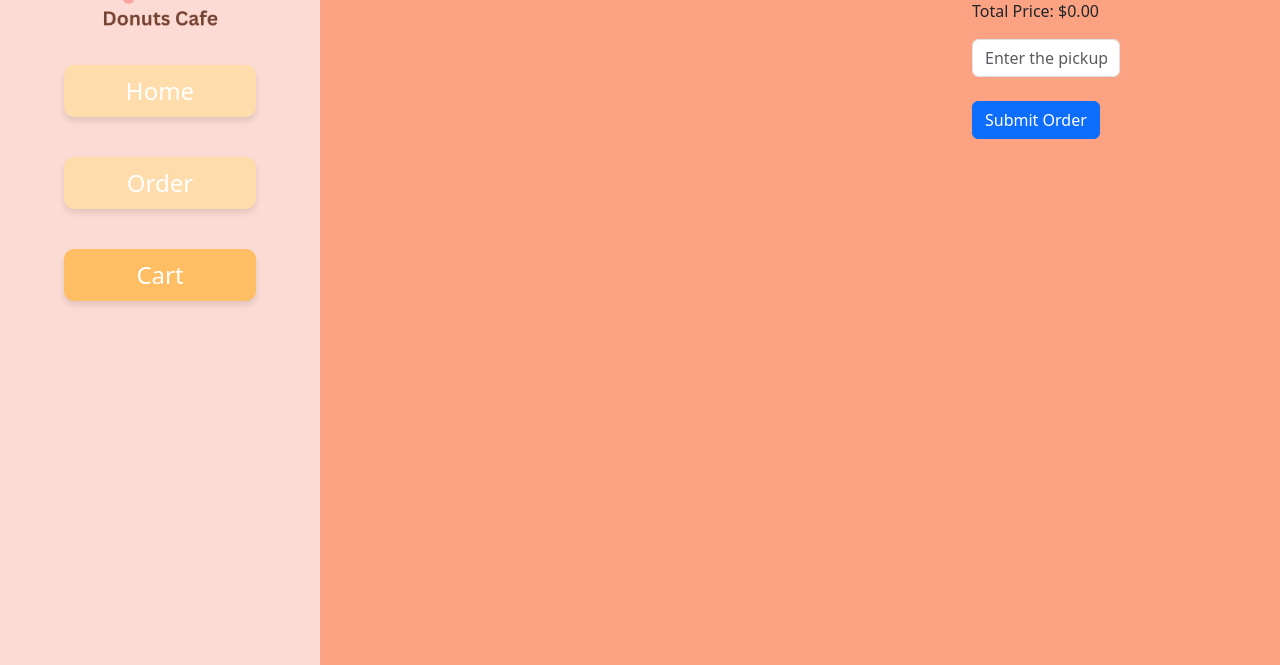
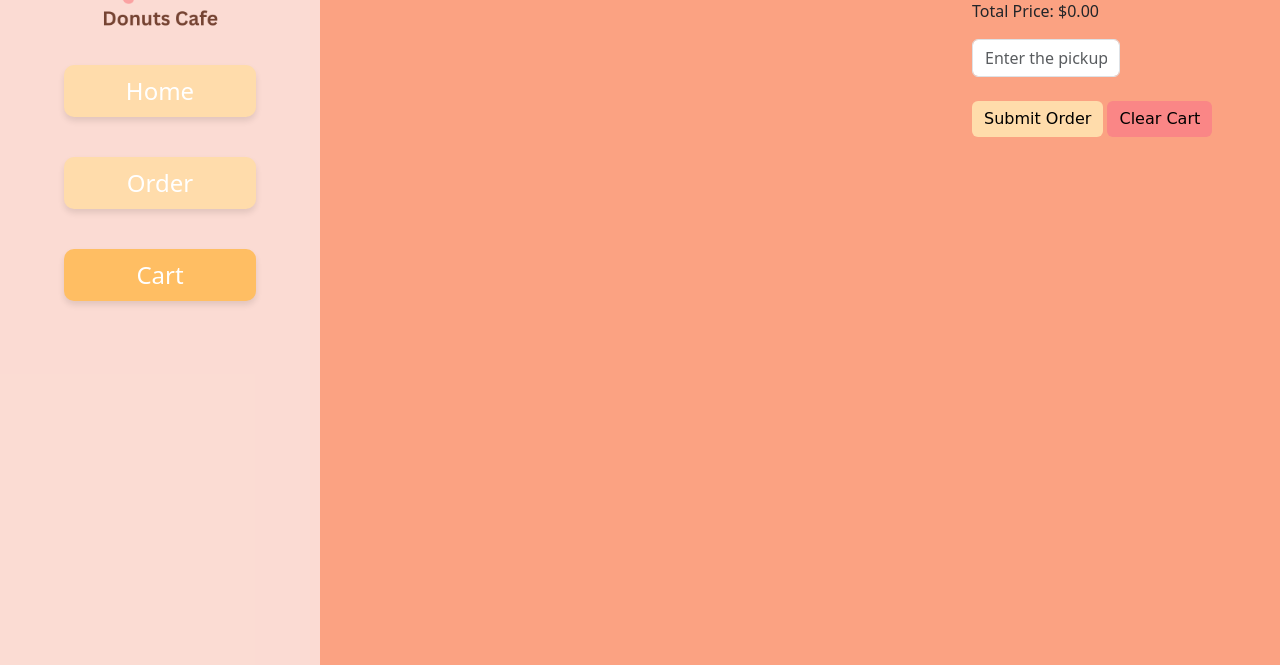
Before and after one commit to AdarshPuppala/Dough-licious-Cafe, a Django app: page /checkout/ in a window 1280 px wide. Shown: the part 135-800 px from the top of the page. Run offline with Django 4.2, Linux system fonts and the light colour scheme.

Commit message:
added clear cart button and made the buttons look nice. Also added the functionality

```diff
--- a/static/js/checkout.js
+++ b/static/js/checkout.js
@@ -38,8 +38,18 @@ document.addEventListener("DOMContentLoaded", function() {
         window.location.href = "/thankyou/";
     };
 
+    const clearLocalCart = function() {
+        localStorage.removeItem("cartItems");
+        window.location.href = "/checkout/";
+    }
+
     const submitOrderBtn = document.getElementById("submit-order-btn");
     submitOrderBtn.addEventListener("click", function(event) {
         clearCart();
     });
+
+    const clearCartBtn = document.getElementById("clear-cart-btn");
+    clearCartBtn.addEventListener("click", function(event) {
+        clearLocalCart();
+    });
 });
--- a/static/styles/checkout.css
+++ b/static/styles/checkout.css
@@ -48,11 +48,30 @@ body {
     background-color: #ffbe63;
   }
 
+  #submit-order-btn{
+    background-color: #ffdcab;
+    color: black;
+    border: 0px;
+    font-family: Bradley Hand, cursive;
+  }
 
-.footer,
-.footer a {
-  background-color: #754332;
-  color: white;
-  font-size: 12px;
-  padding: 4px;
+  #submit-order-btn:hover {
+    background-color: #ffbe63;
+    border-color: none;
+    transform: scale(1.2);
+    box-shadow: 0 5px #ffdcab;
 }
+
+#clear-cart-btn{
+  background-color: #fa8686;
+  color: black;
+  border: 0px;
+  font-family: Bradley Hand, cursive;
+}
+
+#clear-cart-btn:hover {
+  background-color: #f94f4f;
+  border-color: none;
+  transform: scale(1.2);
+  box-shadow: 0 5px #fa8686;
+}
--- a/store/templates/checkout.html
+++ b/store/templates/checkout.html
@@ -82,6 +82,9 @@
             <button id="submit-order-btn" class="btn btn-primary">
               Submit Order
             </button>
+            <button id="clear-cart-btn" class="btn btn-primary">
+              Clear Cart
+            </button>
           </div>
         </div>
       </div>
```
